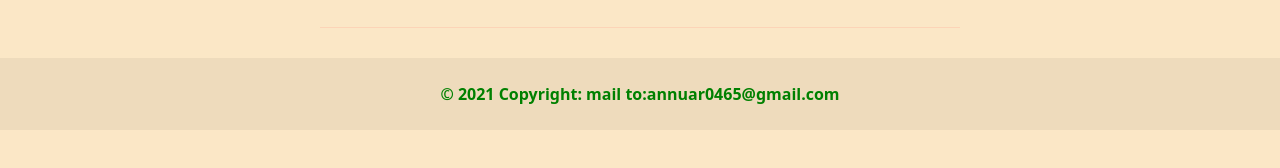
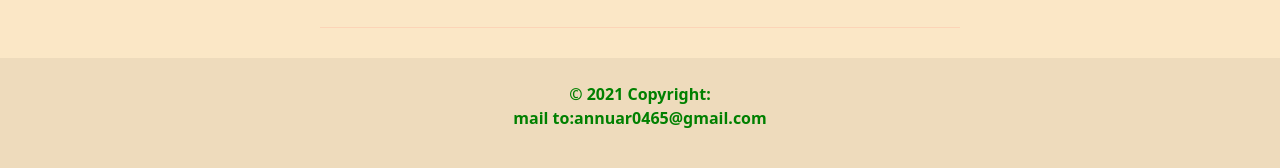
Before and after one commit to zach16/zach.github.io, a plain HTML site: page index.html in a window 1280 px wide. Shown: the part 1733-1901 px from the top of the page. Before the commit the page ends 1863 px from the top, so only its background shows below. Drawn offline with nearby package versions, Linux system fonts and the light colour scheme.

Commit message:
Update index.html

```diff
--- a/index.html
+++ b/index.html
@@ -147,7 +147,8 @@
     <footer>
         <!-- Copyright -->
         <div class="text-center p-4" style="background-color: rgba(0, 0, 0, 0.05);">
-            © 2021 Copyright: mail to:annuar0465@gmail.com</a>
+            © 2021 Copyright:
+            <p>mail to:annuar0465@gmail.com</p>
         </div>
         <!-- Copyright -->
     </footer>
```
